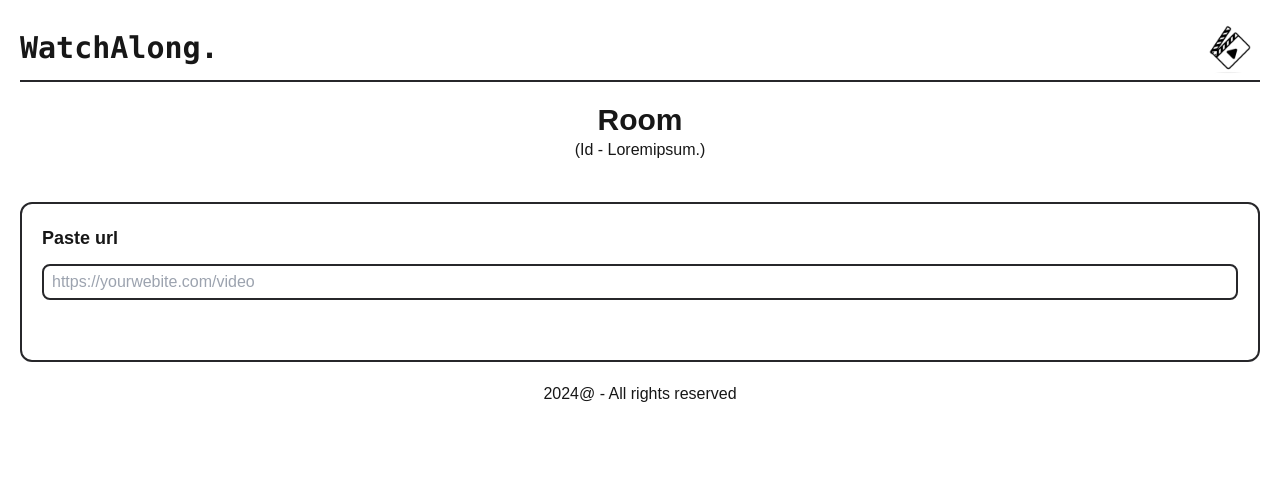
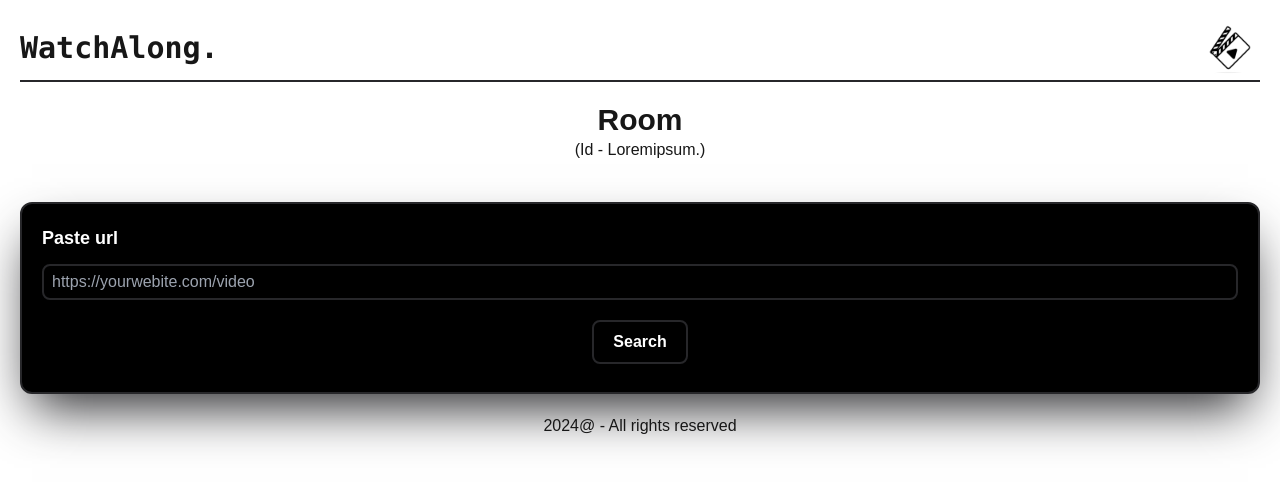
Before and after one commit to Rishabh8210/WatchAlong, a Next.js app: page /rooms in a window 1280 px wide. Shown: the top 486 px of the page. Built offline with nearby package versions, Linux system fonts and the light colour scheme.

Commit message:
Commit: Completed pasterUrl component and fix redirecting to hompage bug

```diff
--- a/src/components/Common-Component/HeaderComponent.tsx
+++ b/src/components/Common-Component/HeaderComponent.tsx
@@ -1,13 +1,16 @@
 "use client"
 import React, { useState } from 'react'
+import { useRouter } from 'next/navigation';
 import DropDownMenu from './DropDownMenu';
 
 const HeaderComponent = () => {
     const [isStyle, setStyle] = useState(false);
     const [openDropDown, setDropDown] = useState(false);
+    const router = useRouter();
+
     return (
         <div className='h-fit w-full flex items-center justify-between overflow-hidden flex-shrink-0 flex-grow-0 border-b-2 border-zinc-800'>
-            <div className='h-10 w-2/3 relative overflow-hidden transition-all' onMouseEnter={() => setStyle(true)} onMouseOut={() => setStyle(false)}>
+            <div className='h-10 w-2/3 relative overflow-hidden transition-all cursor-pointer' onClick={() => router.push('/')} onMouseEnter={() => setStyle(true)} onMouseOut={() => setStyle(false)}>
                 <p className={isStyle ? 'text-3xl absolute -top-10 transition-all font-mono font-semibold pointer-events-none dark:text-white' : 'text-3xl absolute  top-0 transition-all font-mono font-semibold pointer-events-none dark:text-white'}>WatchAlong.</p>
                 <p className={isStyle ? 'text-3xl absolute top-0 transition-all uppercase font-mono font-semibold pointer-events-none dark:text-white' : 'text-3xl absolute top-10 transition-all font-mono font-semibold pointer-events-none dark:text-white'}>WatchAlong!</p>
             </div>
--- a/src/components/CreateRoom-Component/PasteUrlCard.tsx
+++ b/src/components/CreateRoom-Component/PasteUrlCard.tsx
@@ -2,7 +2,7 @@ import React, { useState } from 'react'
 const PasteUrlCard = () => {
     const [url, setUrl] = useState('')
     return (
-        <div className='h-40 w-full p-5 flex flex-col gap-3 border-2 border-zinc-800 rounded-xl'>
+        <div className='h-fit w-full p-5 flex flex-col gap-3 bg-black shadow-zinc-800 shadow-2xl text-white border-2 border-zinc-800 rounded-xl'>
             <h3 className='text-lg font-semibold'>Paste url</h3>
             <input
                 type='text'
@@ -12,6 +12,9 @@ const PasteUrlCard = () => {
                 onChange={(e) => setUrl(e.target.value)}
                 placeholder='https://yourwebite.com/video'
             />
+            <div className='h-fit w-full flex justify-center py-2'>
+                <button className='h-11 font-semibold w-24 border-2 border-zinc-800 rounded-lg hover:bg-white hover:text-black transition-all'>Search</button>
+            </div>
         </div>
     )
 }
```
